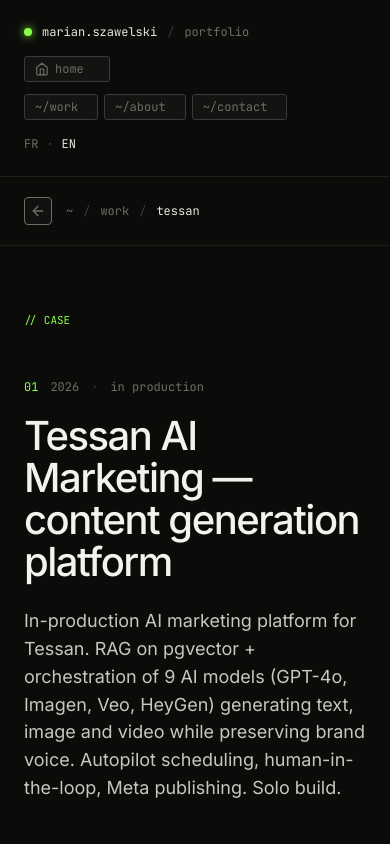
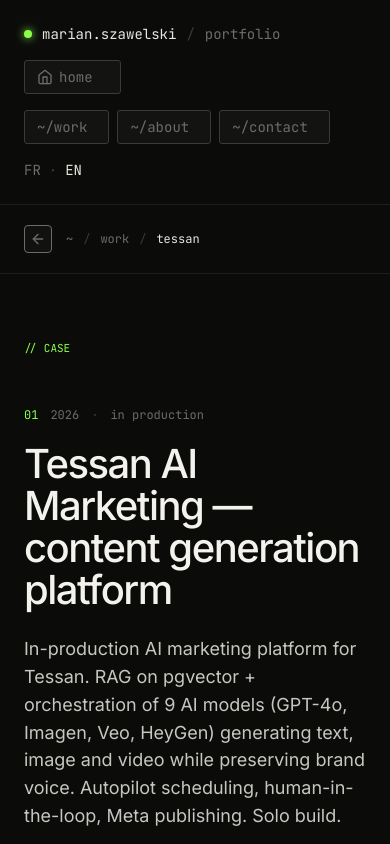
Before and after one commit to Mariansza/portfolio, a Next.js app: page /en/projects/tessan in a window 390 px wide. Shown: the top 844 px of the page. Built offline with nearby package versions, Linux system fonts and the light colour scheme.

Commit message:
mobile view fix

```diff
--- a/src/components/LangToggle.tsx
+++ b/src/components/LangToggle.tsx
@@ -10,7 +10,7 @@
     target === locale ? 'text-fg' : 'text-mute transition-colors hover:text-fg';
 
   return (
-    <span className="font-mono text-xs" aria-label="language">
+    <span className="font-mono text-sm sm:text-xs" aria-label="language">
       <Link href={pathname} locale="fr" className={cls('fr')}>
         FR
       </Link>
--- a/src/components/Topbar.tsx
+++ b/src/components/Topbar.tsx
@@ -31,7 +31,7 @@
 
   return (
     <header className="border-hairline border-b">
-      <div className="text-mute flex flex-wrap items-center justify-between gap-4 px-6 py-6 font-mono text-xs lg:px-14">
+      <div className="text-mute flex flex-wrap items-center justify-between gap-4 px-6 py-6 font-mono text-sm sm:text-xs lg:px-14">
         <div className="flex items-center gap-2.5">
           <SignalDot />
           <span className="text-fg">marian.szawelski</span>
@@ -40,12 +40,12 @@
         </div>
         <nav
           aria-label="primary"
-          className="flex flex-wrap items-center gap-1.5 text-xs sm:gap-2 sm:text-[13px]"
+          className="flex flex-wrap items-center gap-2 text-sm sm:text-[13px]"
         >
           <Link
             href="/"
             aria-current={pathname === '/' ? 'page' : undefined}
-            className={`relative inline-flex items-center overflow-hidden rounded-[3px] border px-2.5 py-1 transition-colors active:scale-95 sm:px-3 sm:py-1.5 ${
+            className={`relative inline-flex items-center overflow-hidden rounded-[3px] border px-3 py-1.5 transition-colors active:scale-95 ${
               pathname === '/'
                 ? 'border-accent/45 bg-accent/[0.08] text-fg-bright'
                 : 'border-mute-soft bg-fg/[0.03] text-mute hover:border-mute hover:bg-fg/[0.06] hover:text-fg-bright'
@@ -54,8 +54,6 @@
             <ActivationSweep active={pathname === '/'} />
             <span className="relative z-10 inline-flex items-center gap-1.5">
               <svg
-                width="14"
-                height="14"
                 viewBox="0 0 24 24"
                 fill="none"
                 stroke="currentColor"
@@ -63,6 +61,7 @@
                 strokeLinecap="round"
                 strokeLinejoin="round"
                 aria-hidden="true"
+                className="h-4 w-4 sm:h-3.5 sm:w-3.5"
               >
                 <path d="m3 9 9-7 9 7v11a2 2 0 0 1-2 2H5a2 2 0 0 1-2-2z" />
                 <polyline points="9 22 9 12 15 12 15 22" />
@@ -82,7 +81,7 @@
                 <span
                   key={item.href}
                   aria-disabled="true"
-                  className="text-mute-soft cursor-default px-2.5 py-1 sm:px-3 sm:py-1.5"
+                  className="text-mute-soft cursor-default px-3 py-1.5"
                 >
                   {item.label}
                 </span>
@@ -94,7 +93,7 @@
                 key={item.href}
                 href={item.href}
                 aria-current={isActive ? 'page' : undefined}
-                className={`group relative inline-flex items-center overflow-hidden rounded-[3px] border px-2.5 py-1 transition-colors active:scale-95 sm:px-3 sm:py-1.5 ${
+                className={`group relative inline-flex items-center overflow-hidden rounded-[3px] border px-3 py-1.5 transition-colors active:scale-95 ${
                   isActive
                     ? 'border-accent/45 bg-accent/[0.08] text-fg-bright'
                     : 'border-mute-soft bg-fg/[0.03] text-mute hover:border-mute hover:bg-fg/[0.06] hover:text-fg-bright'
```
